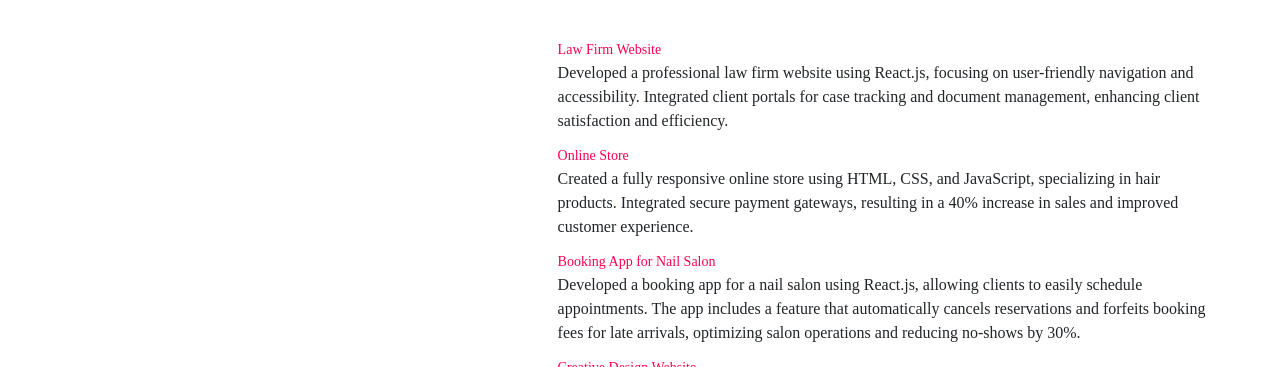
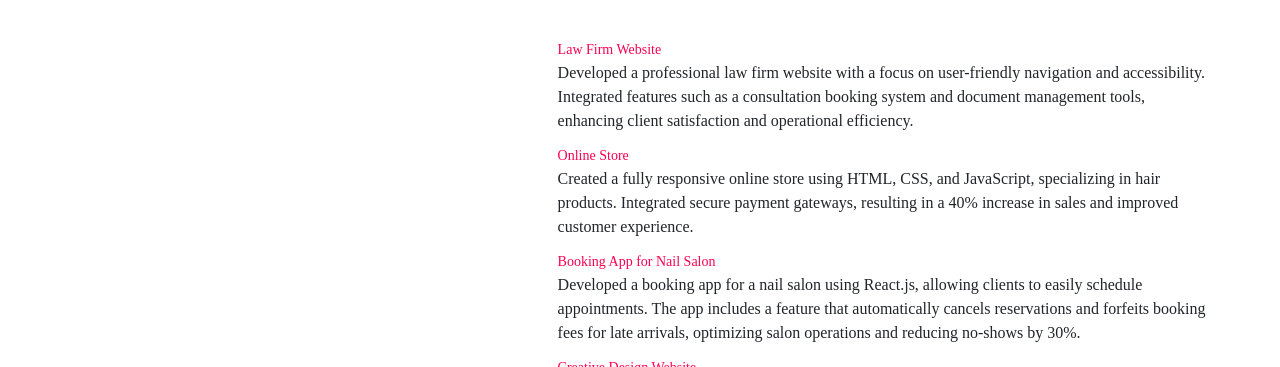
Before and after one commit to BuhleDamane/Buhle-My-Portfolio, a plain HTML site: page Index.html in a window 1280 px wide. Both pictures are taken after a click on the element "Experience". Shown: the part 1233-1600 px from the top of the page. Drawn offline with nearby package versions, Linux system fonts and the light colour scheme.

Commit message:
Update Index.html

```diff
--- a/Index.html
+++ b/Index.html
@@ -88,8 +88,7 @@
         <div class="tab-contents" id="experience">
             <ul>
                 <li><span>Law Firm Website</span><br>
-                    Developed a professional law firm website using React.js, focusing on user-friendly navigation and accessibility. Integrated client portals for case tracking and document management, enhancing client satisfaction and efficiency.</li>
-
+                    Developed a professional law firm website with a focus on user-friendly navigation and accessibility. Integrated features such as a consultation booking system and document management tools, enhancing client satisfaction and operational efficiency.</li>
                     <li><span>Online Store</span><br>
                     Created a fully responsive online store using HTML, CSS, and JavaScript, specializing in hair products. Integrated secure payment gateways, resulting in a 40% increase in sales and improved customer experience.</li>
 
```
